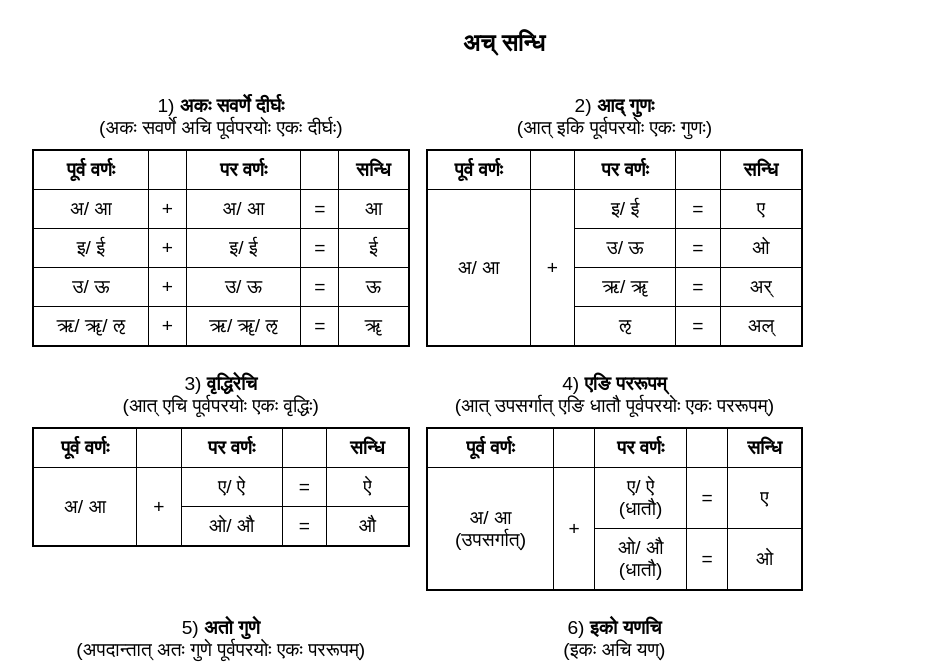
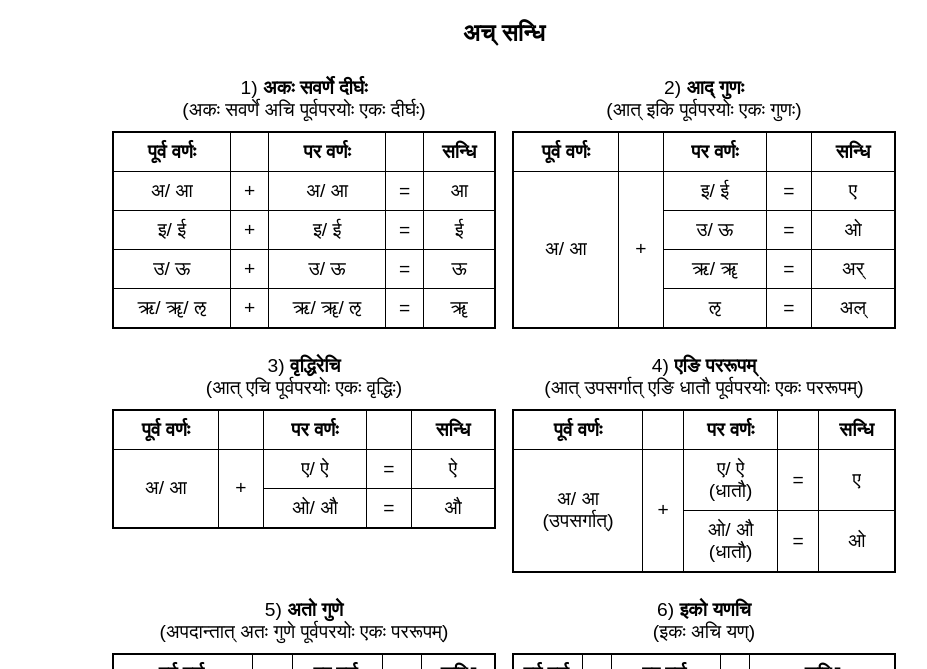
Before and after one commit to sanatana-dharma/samskrtam, a plain HTML site: page sandhi.html in a window 1280 px wide. Shown: the part 61-730 px from the top of the page, without its empty margins (136-1063 px from the left). Drawn offline with Linux system fonts and the light colour scheme.

Commit message:
Center aligned sandhi tables

```diff
--- a/samskrtam.css
+++ b/samskrtam.css
@@ -7,34 +7,40 @@
 html {
     font-family: sans-serif;
     width: 100%;
+
+    /* border: 2px solid green; */
 }
 body {
     margin: 20px;
     padding: 0;
+
+    /* border: 2px solid red; */
 }
 main {
     width: 100%;
     max-width: 100%;
 }
 .wrapper {
-    width: 100%;
+    /* width: 100%; */
     max-width: 960px;
-    margin: 2em auto;
+    margin: 1em auto;
 }
 
 .sandhiTablesContainer {
     display: grid;
-    width: 100%;
+    /* width: 100%; */
     grid-template-columns: 40% 40%;
     gap: 16px;
-    padding: 8px;
+    justify-content: center;
+
+    /* border: 2px solid blue; */
 }
 
 /* small screen */
 @media only screen and (max-width: 734px) {
     body {
         max-width: 100%;
-        font-size: 1.0em;
+        /* font-size: 1.0em;  */
      }
     .sandhiTablesContainer {
         grid-template-columns: 100%;
@@ -47,7 +53,7 @@ table {
     border-collapse: collapse;
     border: 2px solid black;
     font-size: 1.2em;
-    margin: 0 auto;
+
 }
 caption {
     padding: 10px;
```
